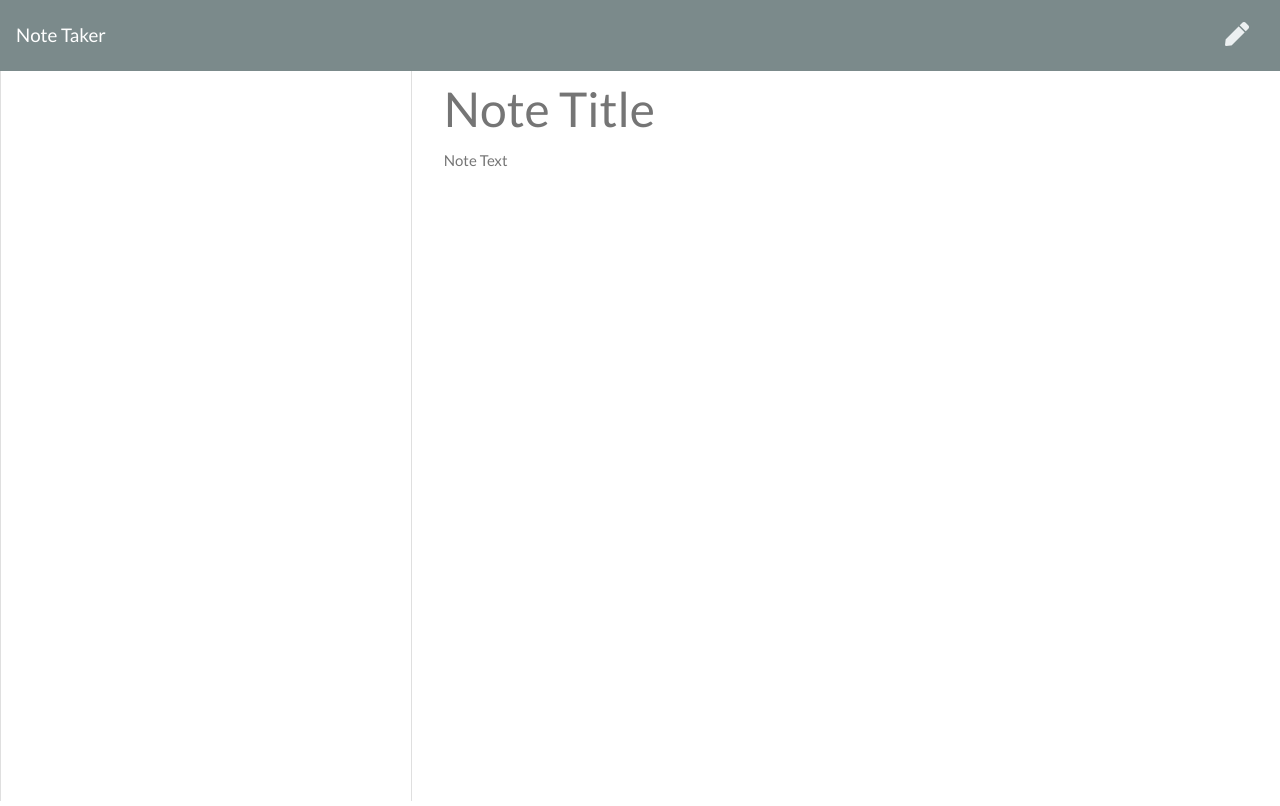
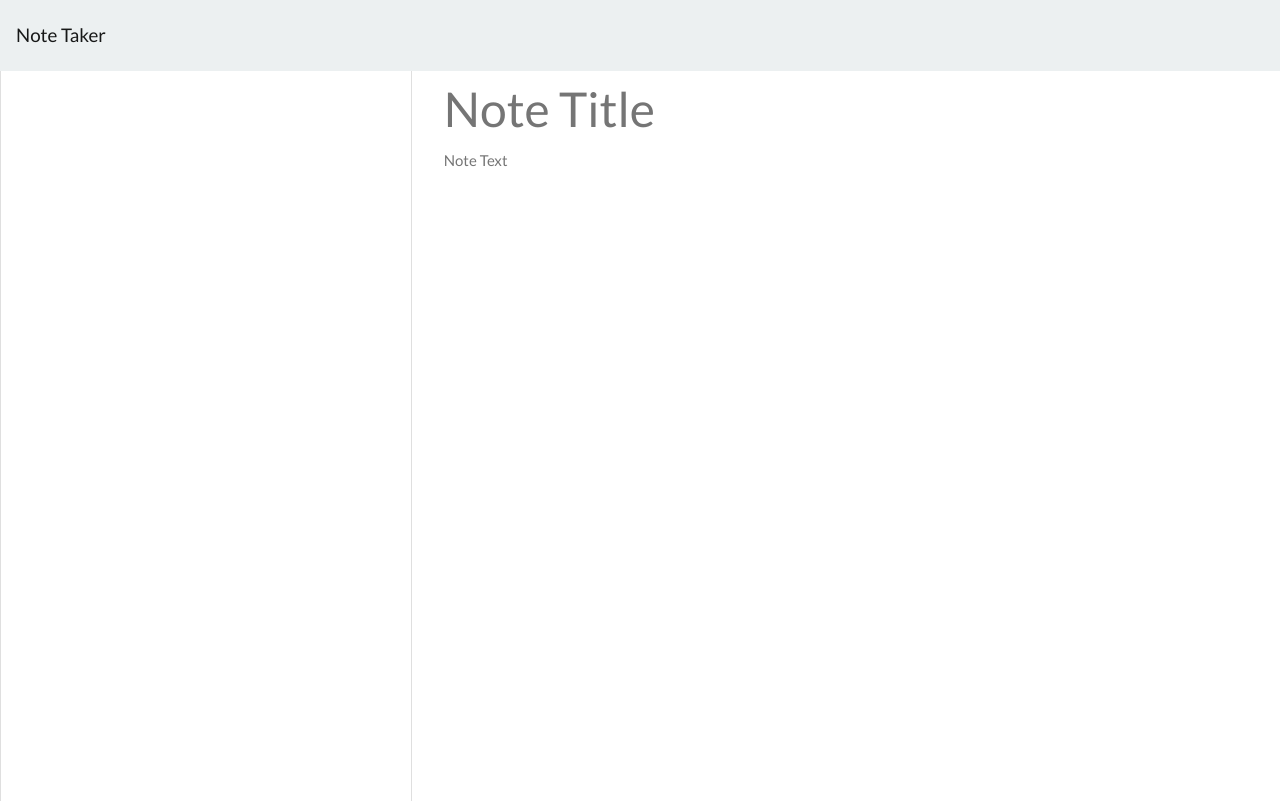
Before and after one commit to thusted/NoteTaker, a website: page public/notes.html in a window 1280 px wide. Drawn offline with nearby package versions, Linux system fonts and the light colour scheme; no server answers.

Commit message:
Changing color of navbar on notes page

```diff
--- a/public/notes.html
+++ b/public/notes.html
@@ -13,7 +13,7 @@
 </head>
 
 <body>
-  <nav class="navbar navbar-dark bg-dark">
+  <nav class="navbar navbar-light bg-light">
     <a class="navbar-brand" href="/">Note Taker
     </a>
     <div class="icons">
```
